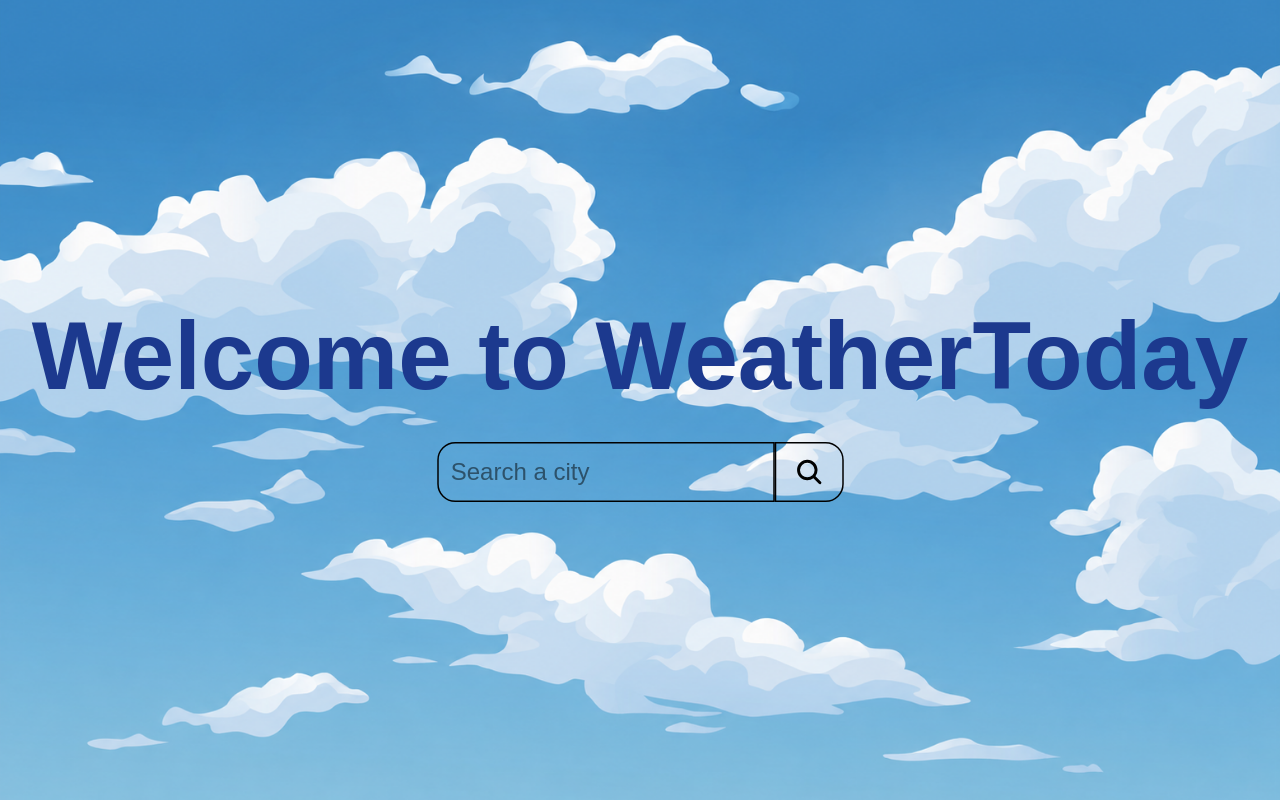
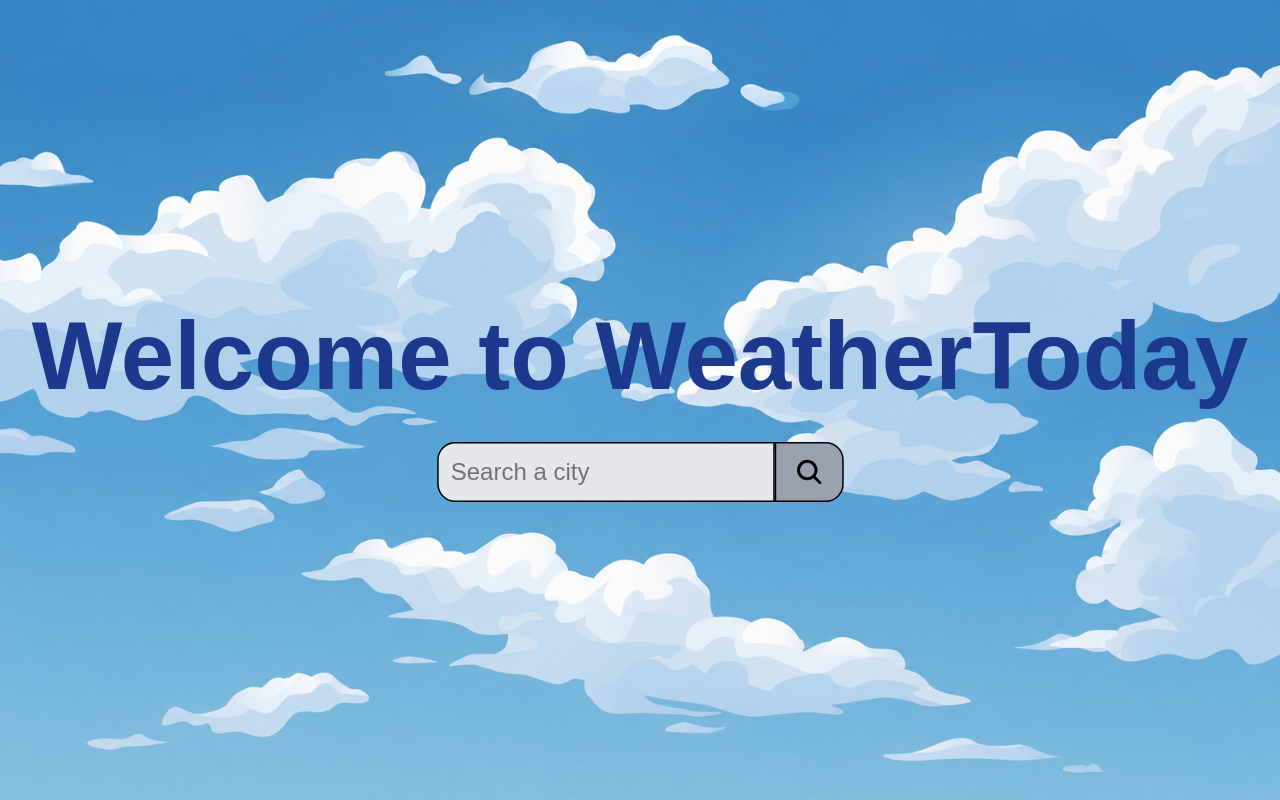
Before and after one commit to Soumya-glitch7/weather-app, a React (Vite) app: page / in a window 1280 px wide. Built offline with nearby package versions, Linux system fonts and the light colour scheme; a web font is replaced by a local one.

Commit message:
Search Box Completed

```diff
--- a/src/components/SearchBar.jsx
+++ b/src/components/SearchBar.jsx
@@ -11,12 +11,12 @@ function SearchBar(){
             <div className="scale-150 flex">
                 <input
                 maxLength={20}
-                className="border rounded-l-xl h-10 px-2 outline-none"
+                className="border rounded-l-xl h-10 px-2 outline-none bg-gray-200"
                 placeholder="Search a city"
                 value={city}
                 onChange={(e)=> setCity(e.target.value)}
                 />
-                <button className="border rounded-r-xl h-10 px-3 text-xl "><IoSearch /></button>
+                <button className="border rounded-r-xl h-10 px-3 text-xl bg-gray-400"><IoSearch /></button>
             </div>
         </div>
         </>
```
